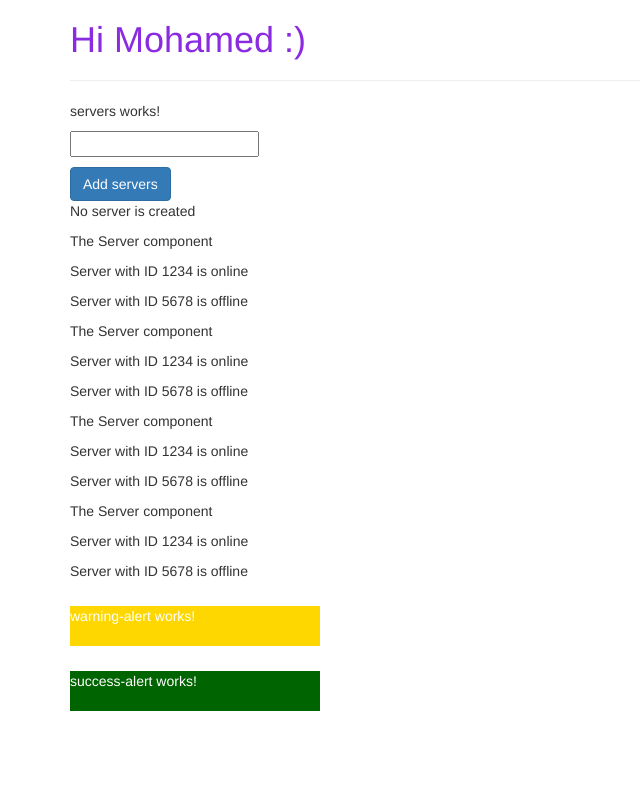
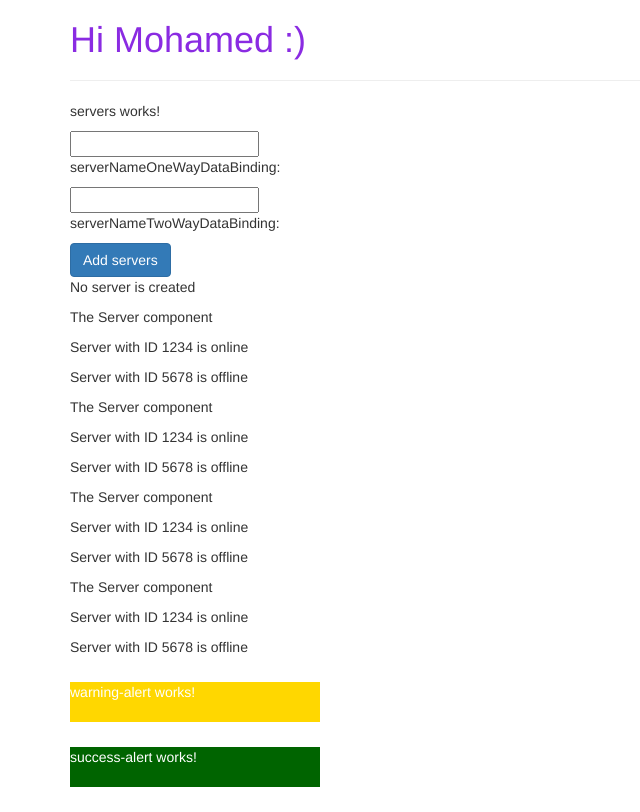
Before and after one commit to mohamedsgap/angular-palyground-2, an Angular app: page / in a window 1280 px wide. Shown: the whole page, without its empty margins (0-640 px from the left). Built offline with nearby package versions, Linux system fonts and the light colour scheme.

Commit message:
play with two way data binding

```diff
--- a/src/app/app.component.ts
+++ b/src/app/app.component.ts
@@ -5,4 +5,6 @@ import { Component } from '@angular/core';
   templateUrl: './app.component.html',
   styleUrls: ['./app.component.css'],
 })
-export class AppComponent {}
+export class AppComponent {
+  title: string = 'angular-course-app';
+}
--- a/src/app/servers/servers.component.html
+++ b/src/app/servers/servers.component.html
@@ -1,6 +1,9 @@
 <p>servers works!</p>
 <input type="text" (input)="onInputChange($event)" />
-<p>{{ serverName }}</p>
+<p>serverNameOneWayDataBinding: {{ serverName }}</p>
+
+<input type="text" [(ngModel)]="serverNameForTwoWayDataBinding" />
+<p>serverNameTwoWayDataBinding: {{ serverNameForTwoWayDataBinding }}</p>
 
 <button
   class="btn btn-primary"
--- a/src/app/servers/servers.component.ts
+++ b/src/app/servers/servers.component.ts
@@ -11,6 +11,7 @@ export class ServersComponent implements OnInit {
   allowAddServers: boolean = false;
   serverCreation: string = 'No server is created';
   serverName: string = '';
+  serverNameForTwoWayDataBinding: string = '';
 
   constructor() {
     setTimeout(() => {
```
Also changed, not shown: 1 other file (tests, documents, lock files or other folders).
